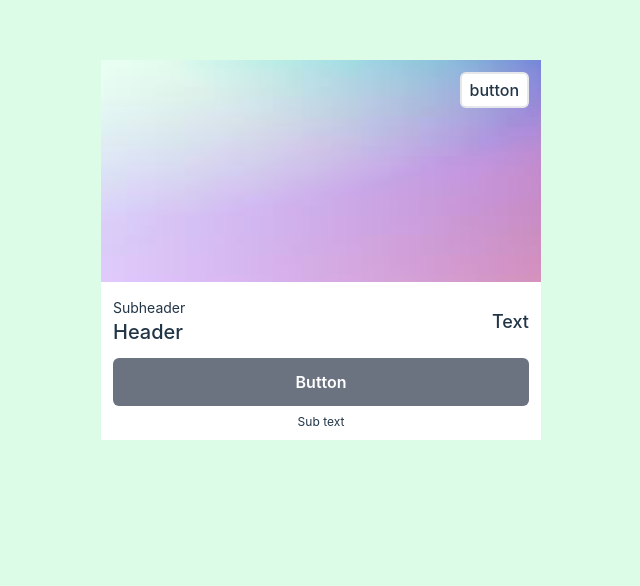
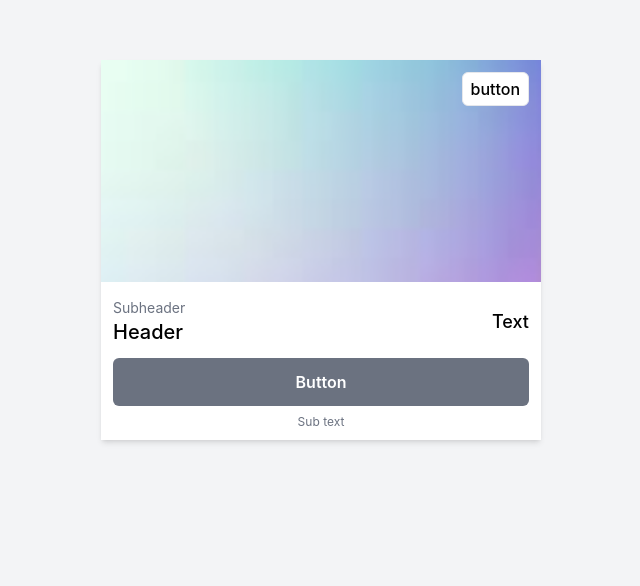
Before and after one commit to HanunagreZ/tailwindCssCard, a website built with Vite: page src/index.html in a window 1280 px wide. Shown: the part 150-736 px from the top of the page, without its empty margins (319-959 px from the left). Built offline with nearby package versions, Linux system fonts and the light colour scheme.

Commit message:
feat: add styles

```diff
--- a/src/index.html
+++ b/src/index.html
@@ -9,16 +9,16 @@
   </head>
 
   <body
-    class="m-0 flex min-h-screen min-w-[320px] place-items-center bg-green-100 px-5 font-inter text-base font-normal text-[#213547] dark:bg-[#242424] dark:text-transparent-white"
+    class="m-0 flex min-h-screen place-items-center bg-gray-100 px-5 font-inter text-base font-normal"
   >
-    <div
-      class="relative mx-auto flex h-[380px] w-full min-w-[315px] max-w-[440px] flex-col items-center justify-start overflow-hidden bg-white"
+    <article
+      class="relative mx-auto flex h-[380px] w-full min-w-[316px] max-w-[440px] flex-col items-center justify-start overflow-hidden bg-white shadow-md"
     >
-      <figure class="z-10 w-full">
-        <img class="h-[222px] w-full" src="/img/card.png" alt="Card image" />
+      <figure class="z-10 h-[222px] w-full">
+        <img class="w-full" src="/img/card.png" alt="Card image" />
         <figcaption>
           <button
-            class="absolute right-3 top-3 rounded-md border-2 border-gray-200 bg-white p-2 font-medium leading-4"
+            class="absolute right-3 top-3 rounded-md border-[1px] border-gray-200 bg-white p-2 font-medium leading-4"
           >
             button
           </button>
@@ -30,7 +30,7 @@
       >
         <div class="flex items-center justify-between">
           <div>
-            <h3 class="text-sm">Subheader</h3>
+            <h3 class="text-sm text-gray-500">Subheader</h3>
             <h1 class="text-xl font-medium">Header</h1>
           </div>
 
@@ -45,7 +45,7 @@
           >
             Button
           </button>
-          <p class="text-center text-xs">Sub text</p>
+          <p class="text-center text-xs text-gray-500">Sub text</p>
         </div>
 
         <div
@@ -53,23 +53,23 @@
         >
           <hr class="invisible group-hover:visible" />
           <div class="invisible flex justify-between group-hover:visible">
-            <p class="text-sm">Text</p>
+            <p class="text-sm text-gray-500">Text</p>
             <a class="text-sm text-black" href="#">Link</a>
           </div>
           <div class="invisible flex justify-between group-hover:visible">
-            <p class="text-sm">Text</p>
+            <p class="text-sm text-gray-500">Text</p>
             <a class="text-sm text-black" href="#">Link</a>
           </div>
           <div class="invisible flex justify-between group-hover:visible">
-            <p class="text-sm">Text</p>
+            <p class="text-sm text-gray-500">Text</p>
             <a class="text-sm text-black" href="#">Link</a>
           </div>
           <div class="invisible flex justify-between group-hover:visible">
-            <p class="text-sm">Text</p>
+            <p class="text-sm text-gray-500">Text</p>
             <a class="text-sm text-black" href="#">Link</a>
           </div>
         </div>
       </div>
-    </div>
+    </article>
   </body>
 </html>
--- a/tailwind.config.mjs
+++ b/tailwind.config.mjs
@@ -27,7 +27,6 @@ export default {
           "0%, 20%": { transform: "translateY(3px)" },
           "100%": { transform: "translateY(0)" },
         },
-
         fade: {
           from: { opacity: 0 },
           to: { opacity: 1 },
```
